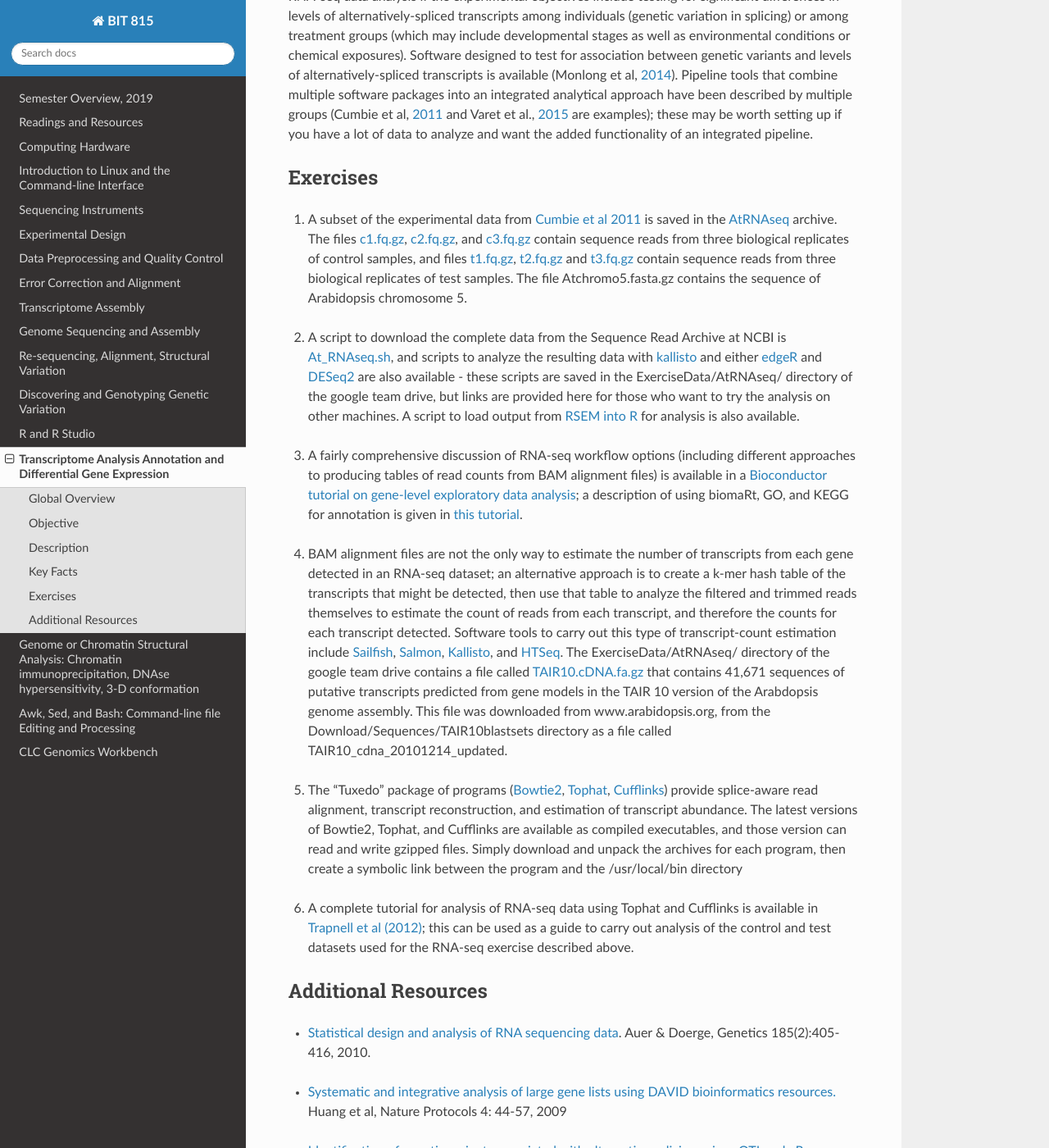
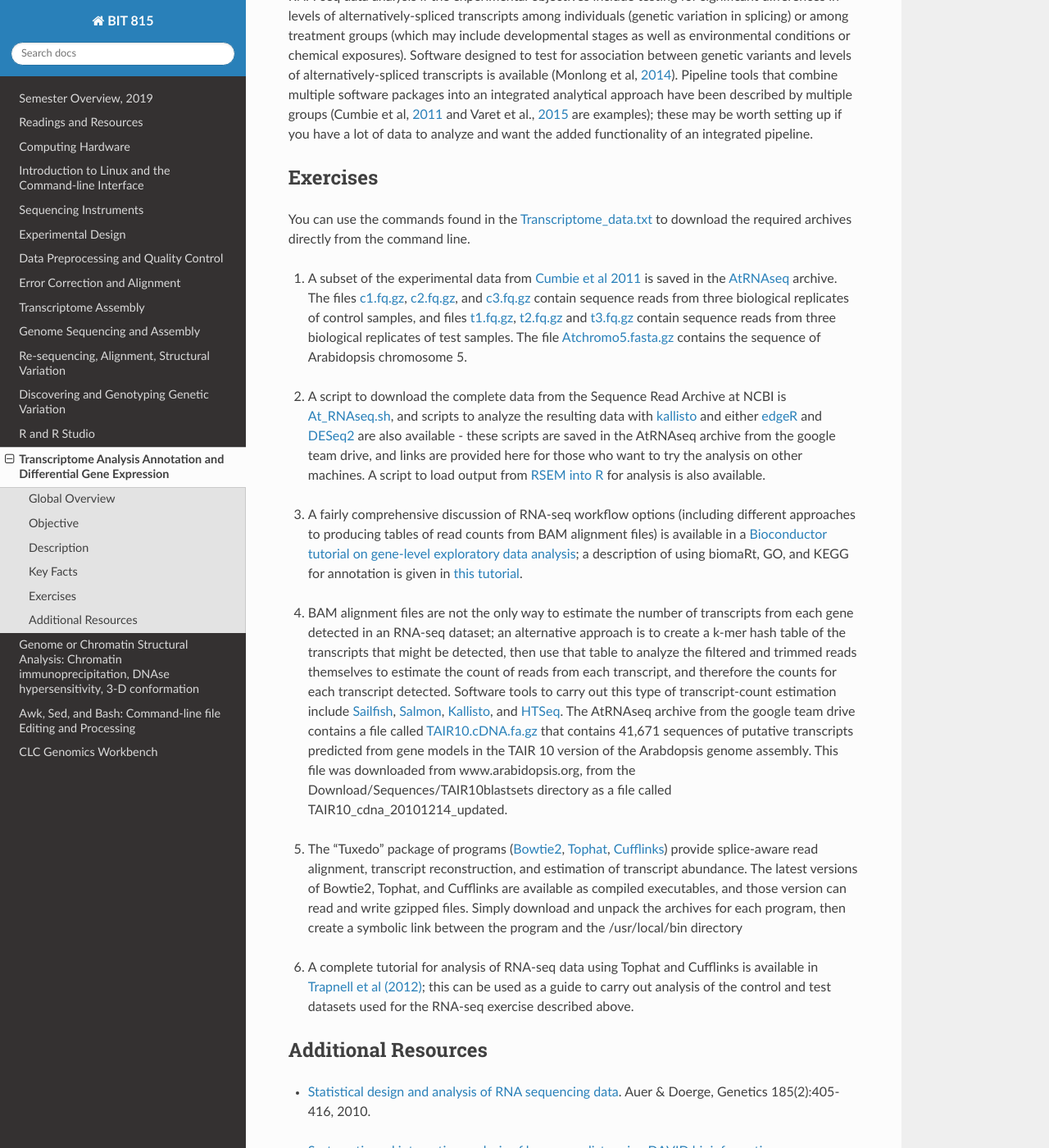
Before and after one commit to rwhetten/DeepSeqAnalysis, a Sphinx documentation site: the page built from docs/source/transcriptome-analysis.rst, in a window 1280 px wide and 1400 px high, scrolled down 1941 px. Shown: the whole window at 82% size. Built offline with Sphinx 7.4.7 and the Read the Docs theme 2.0.0, drawn with Linux system fonts in a browser that asks for light colours; some of the changed text lies outside the part shown.

Commit message:
Update transcriptome-analysis.rst

```diff
--- a/docs/source/transcriptome-analysis.rst
+++ b/docs/source/transcriptome-analysis.rst
@@ -57,11 +57,13 @@ Often researchers are interested in all aspects of transcriptome analysis – di
 Exercises
 *********
 
-1. A subset of the experimental data from `Cumbie et al 2011 <http://journals.plos.org/plosone/article?id=10.1371/journal.pone.0025279>`_ is saved in the `AtRNAseq <https://drive.google.com/open?id=1_-cX7Scvp_e8zlN4glcD3-i2eJg5Tv71>`_ archive. The files `c1.fq.gz <https://drive.google.com/open?id=1A1ePOEEQxgY5-WbtH99_-wfpivYpLRyT>`_, `c2.fq.gz <https://drive.google.com/open?id=1OIwpkuNJIAhfDoXFsfAiEbCho6EXt412>`_, and `c3.fq.gz <https://drive.google.com/open?id=1DhVkPmszlpvH8dIKXef2iiSO-cF_cj-v>`_ contain sequence reads from three biological replicates of control samples, and files `t1.fq.gz <https://drive.google.com/open?id=13xP7gcbNCT8BwbGh1_bLg6LF_AWfruhn>`_, `t2.fq.gz <https://drive.google.com/open?id=1_gPRcV7zzs8HixgK7dwNRb-h8MPXjMpc>`_ and `t3.fq.gz <https://drive.google.com/open?id=1wr0qCiomXFSiB2T9zdrzYRSB7FcW67Cy>`_ contain sequence reads from three biological replicates of test samples. The file Atchromo5.fasta.gz contains the sequence of Arabidopsis chromosome 5.
+You can use the commands found in the `Transcriptome_data.txt <https://drive.google.com/open?id=1jSNUzeBRg1dExWJhI2ylxRfggHYh4s1->`_ to download the required archives directly from the command line.
+
+1. A subset of the experimental data from `Cumbie et al 2011 <http://journals.plos.org/plosone/article?id=10.1371/journal.pone.0025279>`_ is saved in the `AtRNAseq <https://drive.google.com/open?id=1_-cX7Scvp_e8zlN4glcD3-i2eJg5Tv71>`_ archive. The files `c1.fq.gz <https://drive.google.com/open?id=1A1ePOEEQxgY5-WbtH99_-wfpivYpLRyT>`_, `c2.fq.gz <https://drive.google.com/open?id=1OIwpkuNJIAhfDoXFsfAiEbCho6EXt412>`_, and `c3.fq.gz <https://drive.google.com/open?id=1DhVkPmszlpvH8dIKXef2iiSO-cF_cj-v>`_ contain sequence reads from three biological replicates of control samples, and files `t1.fq.gz <https://drive.google.com/open?id=13xP7gcbNCT8BwbGh1_bLg6LF_AWfruhn>`_, `t2.fq.gz <https://drive.google.com/open?id=1_gPRcV7zzs8HixgK7dwNRb-h8MPXjMpc>`_ and `t3.fq.gz <https://drive.google.com/open?id=1wr0qCiomXFSiB2T9zdrzYRSB7FcW67Cy>`_ contain sequence reads from three biological replicates of test samples. The file `Atchromo5.fasta.gz <https://drive.google.com/open?id=1i5p9JlQZh_xvhGN_d9JvLVaOxqF8Hp0_>`_ contains the sequence of Arabidopsis chromosome 5.
 
 \
 
-2. A script to download the complete data from the Sequence Read Archive at NCBI is `At_RNAseq.sh <https://drive.google.com/open?id=1bGiyYl4IrtB4NkNovowUgDFDtVgv8XNj>`_, and scripts to analyze the resulting data with `kallisto <https://drive.google.com/open?id=1EbVcHki5CeE2CGYGc682XFl4lQjKBbsB>`_ and either `edgeR <https://drive.google.com/open?id=1T_Am4Aj_RnYw-kFWpJFetNXo-DXNS_h1>`_ and `DESeq2 <https://drive.google.com/open?id=1fXbjVEqA-YRb_Vwd3C2MH17aBct6Tp5N>`_ are also available - these scripts are saved in the ExerciseData/AtRNAseq/ directory of the google team drive, but links are provided here for those who want to try the analysis on other machines. A script to load output from `RSEM into R <https://drive.google.com/open?id=18q0rowXeDdbJC1D6agIg9cIptB9VDHsT>`_ for analysis  is also available.
+2. A script to download the complete data from the Sequence Read Archive at NCBI is `At_RNAseq.sh <https://drive.google.com/open?id=1bGiyYl4IrtB4NkNovowUgDFDtVgv8XNj>`_, and scripts to analyze the resulting data with `kallisto <https://drive.google.com/open?id=1EbVcHki5CeE2CGYGc682XFl4lQjKBbsB>`_ and either `edgeR <https://drive.google.com/open?id=1T_Am4Aj_RnYw-kFWpJFetNXo-DXNS_h1>`_ and `DESeq2 <https://drive.google.com/open?id=1fXbjVEqA-YRb_Vwd3C2MH17aBct6Tp5N>`_ are also available - these scripts are saved in the AtRNAseq archive from the google team drive, and links are provided here for those who want to try the analysis on other machines. A script to load output from `RSEM into R <https://drive.google.com/open?id=18q0rowXeDdbJC1D6agIg9cIptB9VDHsT>`_ for analysis  is also available.
 
 \
 
@@ -69,7 +71,7 @@ Exercises
 
 \
 
-4. BAM alignment files are not the only way to estimate the number of transcripts from each gene detected in an RNA-seq dataset; an alternative approach is to create a k-mer hash table of the transcripts that might be detected, then use that table to analyze the filtered and trimmed reads themselves to estimate the count of reads from each transcript, and therefore the counts for each transcript detected. Software tools to carry out this type of transcript-count estimation include `Sailfish <http://www.cs.cmu.edu/~ckingsf/software/sailfish/>`_,  `Salmon <https://combine-lab.github.io/salmon/>`_, `Kallisto <https://pachterlab.github.io/kallisto/about>`_, and `HTSeq <http://www-huber.embl.de/HTSeq/doc/overview.html>`_. The ExerciseData/AtRNAseq/ directory of the google team drive contains a file called `TAIR10.cDNA.fa.gz <https://drive.google.com/open?id=13n6Iu-Aht4ikGH2SyX0yTwKVfx3ply3R>`_ that contains 41,671 sequences of putative transcripts predicted from gene models in the TAIR 10 version of the Arabdopsis genome assembly. This file was downloaded from www.arabidopsis.org, from the Download/Sequences/TAIR10blastsets directory as a file called TAIR10_cdna_20101214_updated.
+4. BAM alignment files are not the only way to estimate the number of transcripts from each gene detected in an RNA-seq dataset; an alternative approach is to create a k-mer hash table of the transcripts that might be detected, then use that table to analyze the filtered and trimmed reads themselves to estimate the count of reads from each transcript, and therefore the counts for each transcript detected. Software tools to carry out this type of transcript-count estimation include `Sailfish <http://www.cs.cmu.edu/~ckingsf/software/sailfish/>`_,  `Salmon <https://combine-lab.github.io/salmon/>`_, `Kallisto <https://pachterlab.github.io/kallisto/about>`_, and `HTSeq <http://www-huber.embl.de/HTSeq/doc/overview.html>`_. The AtRNAseq archive from the google team drive contains a file called `TAIR10.cDNA.fa.gz <https://drive.google.com/open?id=13n6Iu-Aht4ikGH2SyX0yTwKVfx3ply3R>`_ that contains 41,671 sequences of putative transcripts predicted from gene models in the TAIR 10 version of the Arabdopsis genome assembly. This file was downloaded from www.arabidopsis.org, from the Download/Sequences/TAIR10blastsets directory as a file called TAIR10_cdna_20101214_updated.
 
 \
 
```
Also changed, not shown: other parts of docs/source/transcriptome-analysis.rst (+1 -1 lines).
